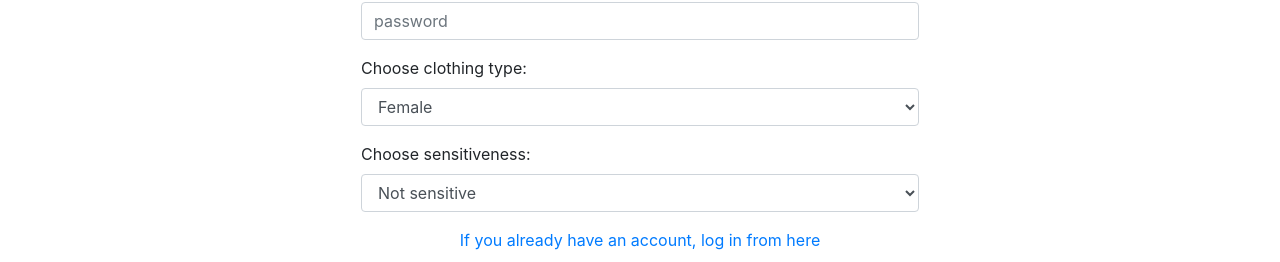
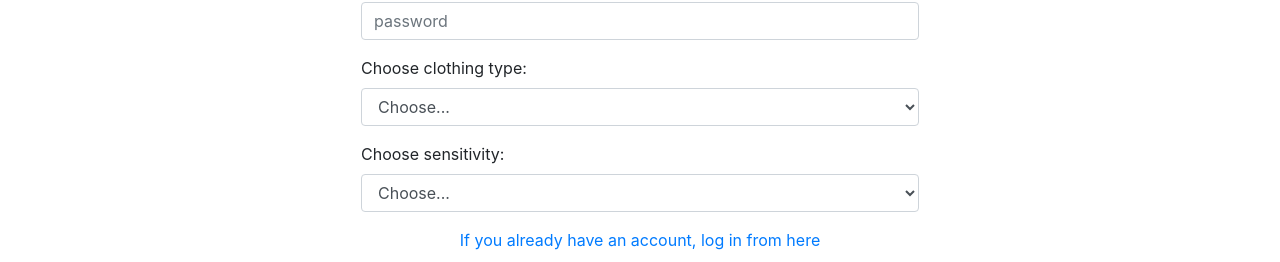
Before and after one commit to RenaWagner/tenkey-client, a React (Create React App) app: page /signup in a window 1280 px wide. Shown: the part 364-626 px from the top of the page. Built offline with nearby package versions, Linux system fonts and the light colour scheme.

Commit message:
Updated Signup Page so that you can choose inputs

```diff
--- a/src/pages/SignupPage/SignupPage.tsx
+++ b/src/pages/SignupPage/SignupPage.tsx
@@ -79,13 +79,14 @@ export default function SignupPage() {
             value={data.type}
             onChange={(e) => setData({ ...data, type: e.target.value })}
           >
+            <option value="">Choose...</option>
             <option value="female">Female</option>
             <option value="male">Male</option>
           </Form.Control>
         </Form.Group>
         <Form.Group>
           <Form.Label style={{ float: "left" }}>
-            Choose sensitiveness:
+            Choose sensitivity:
           </Form.Label>
           <Form.Control
             as="select"
@@ -94,9 +95,10 @@ export default function SignupPage() {
               setData({ ...data, sensitiveness: e.target.value })
             }
           >
-            <option value="none">Not sensitive</option>
-            <option value="heat">Sensitive to Heat</option>
-            <option value="cold">Sensitive to Cold</option>
+          <option value="">Choose...</option>
+            <option value="none">I'm not sensitive to heat/cold</option>
+            <option value="heat">I'm sensitive to heat</option>
+            <option value="cold">I'm sensitive to cold</option>
           </Form.Control>
         </Form.Group>
         <Link to="/login">
```
